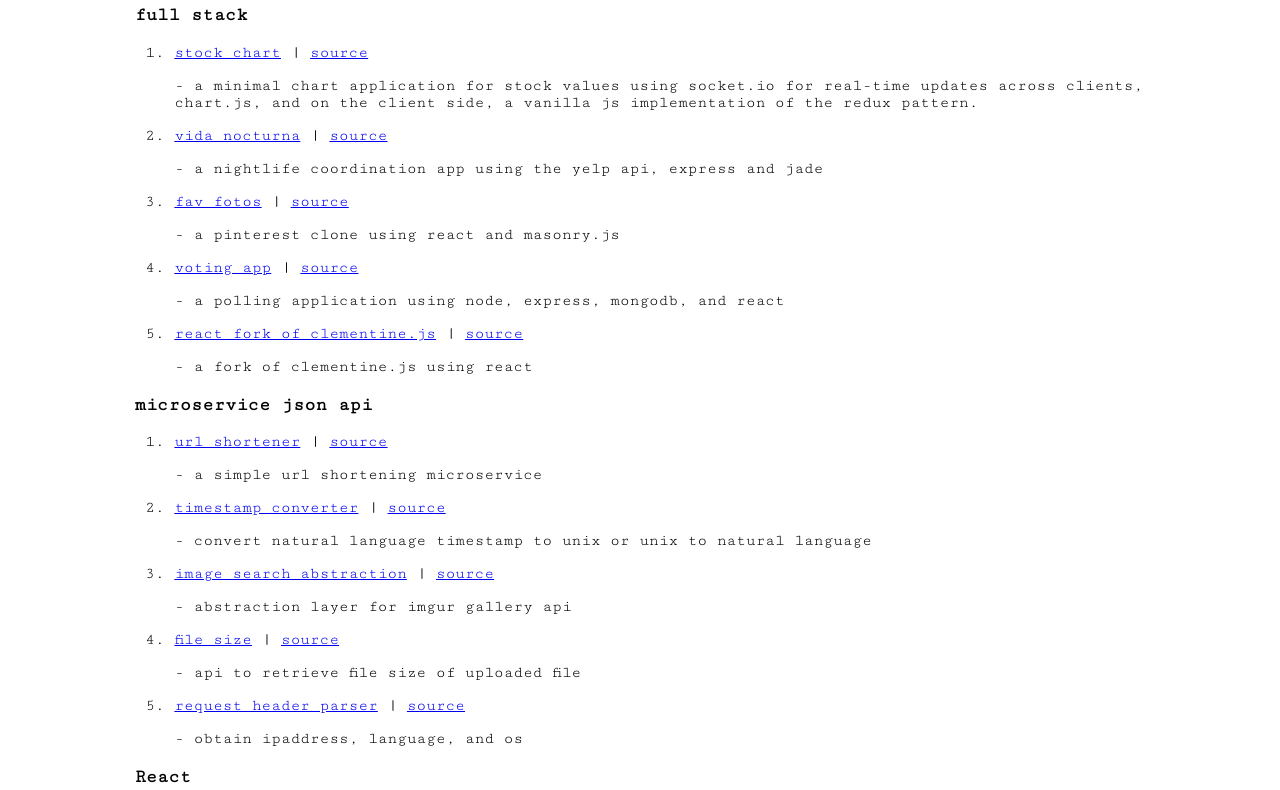
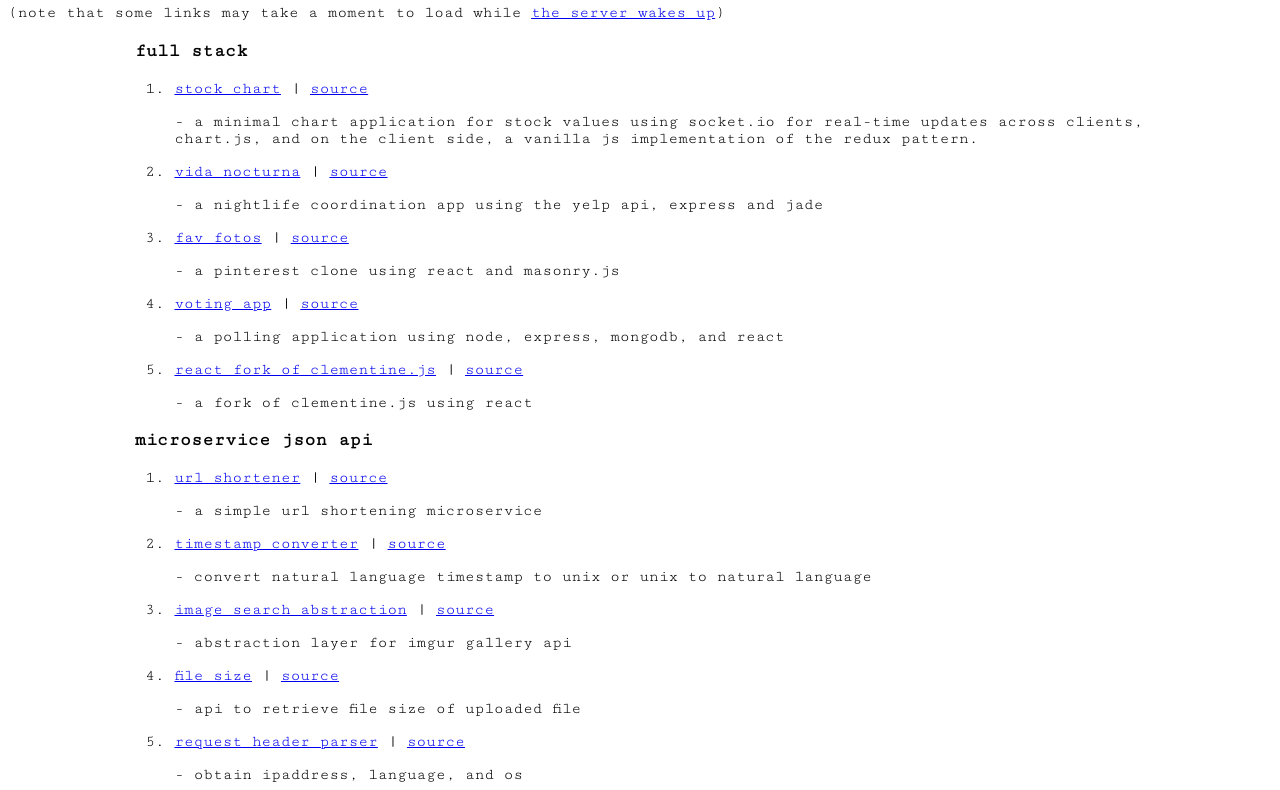
Before and after one commit to jondcoleman/jondcoleman.github.io, a plain HTML site: page index.html in a window 1280 px wide. Shown: the part 198-988 px from the top of the page. Drawn offline with nearby package versions, Linux system fonts and the light colour scheme.

Commit message:
note about heroku links and making link targets _blank

```diff
--- a/index.html
+++ b/index.html
@@ -21,6 +21,7 @@
     <a href="mailto:jcoleman3307@gmail.com"><i class="fa fa-envelope" aria-hidden="true"></i></a>
   </h2>
         <h2 class="intro-header">I make javascript things.</h2>
+        <p>(note that some links may take a moment to load while <a href="https://devcenter.heroku.com/articles/free-dyno-hours">the server wakes up</a>)</p>
         <section class="things" id="thing-section">
         </section>
     </body>
--- a/js/index.js
+++ b/js/index.js
@@ -155,7 +155,7 @@
       var innerContent = '';
 
       cat.things.forEach(function(thing) {
-        innerContent += "<li><a href=\"" + thing.link + "\">" + thing.name + "</a> | <a href=\"" + thing.source + "\">source</a></li>";
+        innerContent += "<li><a href=\"" + thing.link + "\" target='_blank'>" + thing.name + "</a> | <a href=\"" + thing.source + "\">source</a></li>";
         innerContent += "<p>- " + thing.details + "</p>";
       });
 
```
